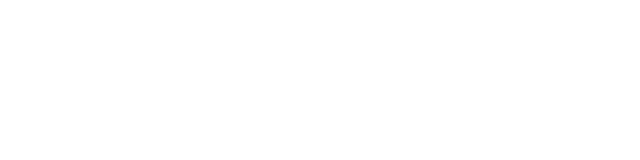
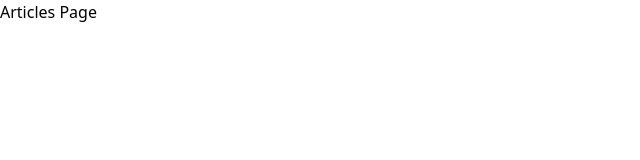
Before and after one commit to rruiz204/blog-prototype, a React app: page /articles in a window 1280 px wide. Before the commit this address had no page. Shown: the top 160 px of the page, without its empty margins (0-640 px from the left). Built offline with nearby package versions, Linux system fonts and the light colour scheme; the HTML template or start-up script is replaced by a standard one.

Commit message:
feat: add new routes

```diff
--- /dev/null
+++ b/src/pages/Articles.tsx
@@ -0,0 +1,9 @@
+import { JSX } from "react";
+
+export const Articles = (): JSX.Element => {
+  return (
+    <div>
+      <h1>Articles Page</h1>
+    </div>
+  );
+};
--- /dev/null
+++ b/src/pages/Caterogies.tsx
@@ -0,0 +1,9 @@
+import { JSX } from "react";
+
+export const Categories = (): JSX.Element => {
+  return (
+    <div>
+      <h1>Caterogies Page</h1>
+    </div>
+  );
+};
--- a/src/routes/router.tsx
+++ b/src/routes/router.tsx
@@ -1,5 +1,7 @@
 import { JSX } from "react";
 import { Home } from "@pages/Home";
+import { Articles } from "@pages/Articles";
+import { Categories } from "@pages/Caterogies";
 import { BrowserRouter, Routes, Route } from "react-router";
 
 export const Router = (): JSX.Element => {
@@ -7,6 +9,8 @@ export const Router = (): JSX.Element => {
     <BrowserRouter>
       <Routes>
         <Route path="/" element={<Home/>} />
+        <Route path="/articles" element={<Articles />} />
+        <Route path="/categories" element={<Categories />} />
       </Routes>
     </BrowserRouter>
   );
```
